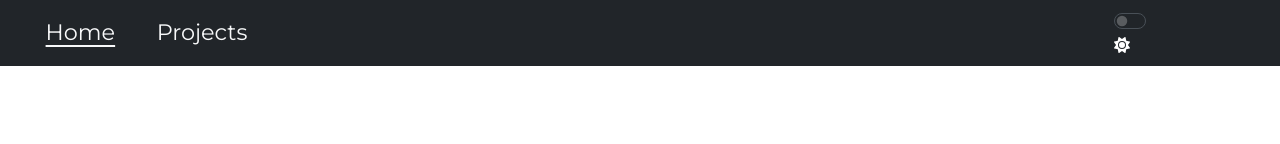
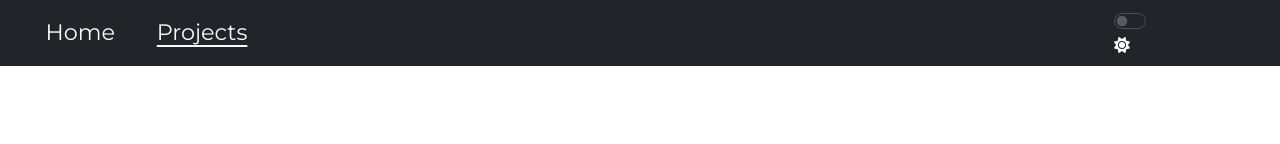
Before and after one commit to Mateus1rosengarten/myPortfolio, a React (Create React App) app: page /projects in a window 1280 px wide. Shown: the top 144 px of the page. Built offline with nearby package versions, Linux system fonts and the light colour scheme; grey boxes are pictures that could not be loaded.

Commit message:
making sunglasses and animation consistent in reloads and changes in toggle

```diff
--- a/src/components/myinfo.css
+++ b/src/components/myinfo.css
@@ -36,7 +36,7 @@
   transform: scale(0.95);
 }
 
-.my-sunglasses {
+.my-sunglasses{
   width: 10.5%;
   height: auto;
   position: absolute;
@@ -46,13 +46,18 @@
   transform: translateX(-50%) translateY(-50%);
 }
 
+.my-sunglasses.animation {
+  opacity: 1;
+  animation: appear 2s ease-in-out forwards;
+
+}
+
 .my-sunglasses.visible {
   opacity: 1;
-  animation: appear 2s ease-in-out forwards;
 }
 
 .my-sunglasses.hidden {
-  opacity: 0;
+  opacity: 0
 }
 
 @keyframes appear {
@@ -67,6 +72,11 @@
   top: 34%;
   }
 }
+
+
+
+
+
 
 .div-my-skills {
   display: flex;
--- a/src/components/myinfo.jsx
+++ b/src/components/myinfo.jsx
@@ -3,12 +3,14 @@ import { SocialIcon } from "react-social-icons";
 import me from "../images/me.jpg";
 import sunglass from "../images/sunglass.png"
 import "../components/myinfo.css";
-import { useContext } from "react";
+import { useContext, useEffect, useState } from "react";
 import { contextBgColor } from "../contextBgColor";
 
 function MyInfo() {
 
-  const {itsDark} = useContext(contextBgColor);
+  const {itsDark,createAnimation} = useContext(contextBgColor);
+
+
 
   const handleOpeningCV = () => {
     const googleDriveLink =
@@ -23,7 +25,11 @@ function MyInfo() {
 
       >
         <img className="my-pic" src={me} alt="mateus-pic" />
-        <img className={`my-sunglasses ${itsDark ? "visible" : "hidden"}`} src={sunglass} alt="my-sunglasses" />
+        <img className={`my-sunglasses ${
+          itsDark ? createAnimation ? "animation" : "visible" : "hidden"}`}
+        src={sunglass}
+        loading="eager"
+        alt="my-sunglasses" />
         <h1 className={`h1-text mt-2 ${itsDark && 'text-white'}`}>Mateus Rosengarten Mauricio</h1>
       </div>
       <div className="div-my-skills">
@@ -63,7 +69,7 @@ function MyInfo() {
           className="social-icons"
           style={{ marginLeft: "2vh", marginRight: "2vh"}}
           fgColor={itsDark ? "black" : "white"}
-          bgColor={itsDark ? "white" : "black"} // Set background color
+          bgColor={itsDark ? "white" : "black"}
 
 
           url="https://github.com/Mateus1rosengarten"
--- a/src/components/navbar.jsx
+++ b/src/components/navbar.jsx
@@ -1,9 +1,9 @@
-import { useContext, useState } from "react";
+import { useContext, useState,} from "react";
 import { Container } from "react-bootstrap";
 import { Nav } from "react-bootstrap";
 import { Navbar } from "react-bootstrap";
 import Form from 'react-bootstrap/Form'
-import { NavLink } from "react-router-dom";
+import { NavLink , useLocation} from "react-router-dom";
 import { FontAwesomeIcon } from "@fortawesome/react-fontawesome";
 import { faMoon,faSun } from "@fortawesome/free-solid-svg-icons";
 
@@ -11,9 +11,11 @@ import "../components/navbar.css";
 import { contextBgColor } from "../contextBgColor";
 
 function NavBar() {
+  const location = useLocation();
+  const homePage = location.pathname === '/';
+  const [isHome,setIsHome] = useState(homePage);
+  const {itsDark,setItsDark,setCreateAnimation} = useContext(contextBgColor);
 
-  const [isHome,setIsHome] = useState(true);
-  const {itsDark,setItsDark} = useContext(contextBgColor);
 
   const handleProjectsPageActive = () => {
     setIsHome(false)
@@ -22,6 +24,14 @@ function NavBar() {
   const handleHomePageActive = () => {
     setIsHome(true)
   }
+
+  const handleToggleDarkMode = () => {
+    setItsDark(!itsDark);
+    setCreateAnimation(true);
+  }
+
+
+
   return (
     <>
       <Navbar bg={!itsDark ? "dark" : "white"} data-bs-theme="dark" className="nav-bar">
@@ -44,8 +54,9 @@ function NavBar() {
           <Form>
       <Form.Check
         type="switch"
-        onChange={() => setItsDark(!itsDark)}
+        onChange={() => handleToggleDarkMode()}
         className="toggle"
+        checked={itsDark}
       />
       <FontAwesomeIcon icon={itsDark ? faMoon : faSun} color={!itsDark ? "white" : "black"}/>
     </Form>
--- a/src/components/projects.jsx
+++ b/src/components/projects.jsx
@@ -1,11 +1,16 @@
 import ProjectCard from "./card";
 import "../components/projects.css";
-import { useContext } from "react";
+import { useContext, useEffect } from "react";
 import { contextBgColor } from "../contextBgColor";
 
 function Projects() {
 
-  const {itsDark} = useContext(contextBgColor);
+  const {itsDark,createAnimation,setCreateAnimation} = useContext(contextBgColor);
+
+  useEffect(() => {
+    setCreateAnimation(false);
+
+  },[])
   return (
     <div className={`div-projects-page ${itsDark && "bg-dark"}`}>
       <div className="div-projects">
--- a/src/contextBgColor.jsx
+++ b/src/contextBgColor.jsx
@@ -1,13 +1,27 @@
-import { useState } from "react";
+import { useEffect, useState } from "react";
 import { createContext } from "react";
 
 export const contextBgColor = createContext();
 
 function ContextBgColor({ children }) {
-  const [itsDark, setItsDark] = useState(false);
+  const storageValue = localStorage.getItem('DARK');
+  const [itsDark, setItsDark] = useState(
+    storageValue ? JSON.parse(storageValue) : false
+  );
+  const [createAnimation,setCreateAnimation] = useState(true);
+
+
+  useEffect(() => {
+    localStorage.setItem('DARK',JSON.stringify(itsDark));
+  }, [itsDark]);
+
+  useEffect(() => {
+    setCreateAnimation(false);
+  }, []);
+
 
   return (
-    <contextBgColor.Provider value={{ itsDark, setItsDark }}>
+    <contextBgColor.Provider value={{ itsDark, setItsDark,createAnimation,setCreateAnimation}}>
       {children}
     </contextBgColor.Provider>
   );
```
